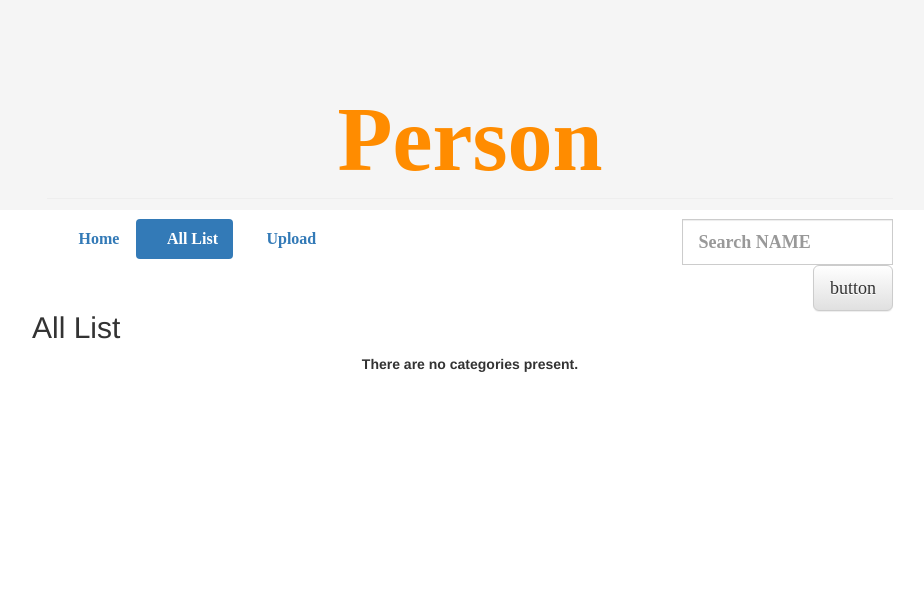
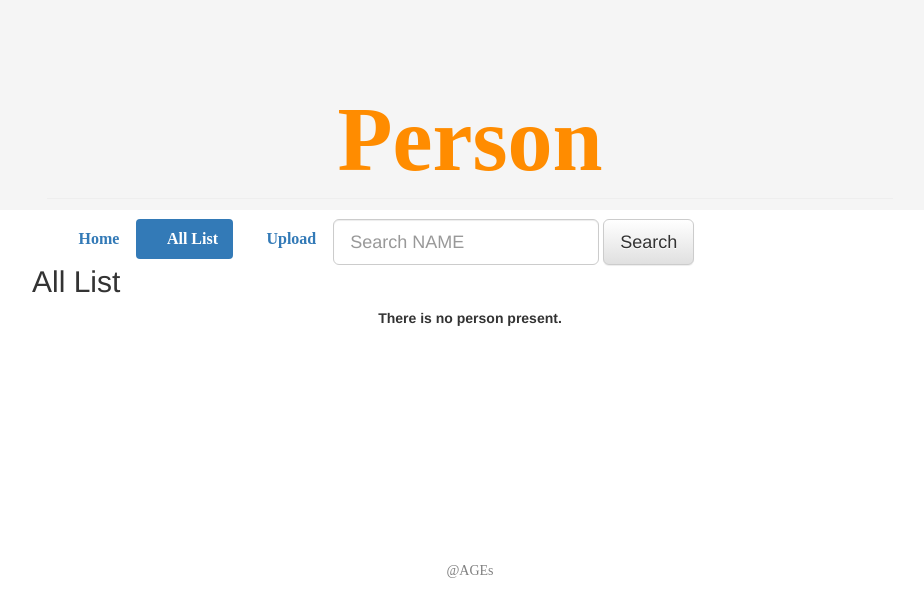
Before and after one commit to AGEs-com/AGEs, a Django app: page /AGEs/person/ in a window 1280 px wide. Shown: the top 610 px of the page, without its empty margins (170-1094 px from the left). Run offline with Django 3.2, Linux system fonts and the light colour scheme; data that the repository does not hold is empty; some libraries are stand-ins or nearby versions; some web fonts are replaced.

Commit message:
検索機能を修正

```diff
--- a/AGEs_project/templates/AGEs/base.html
+++ b/AGEs_project/templates/AGEs/base.html
@@ -57,15 +57,13 @@
 					</p>
 				</form>
 				-->
-					<div id="custom-search-input">
-						<div id="cool_search" class="input-group col-md-3">
-							<form id="search_form" method="post" action="/AGEs/search/">
-								{% csrf_token %}
-								<input type="search" class="form-control input-lg" name="item_name" placeholder="Search NAME" />
-								<input type="submit" class="btn btn-default btn-lg" value="button">
-							</form>
-						</div>
-					</div>
+					<li id="custom-search-input">
+						<form id="search_form" method="post" action="/AGEs/search/" class="form-inline text-right">
+							{% csrf_token %}
+							<input type="search" class="form-control input-lg" name="item_name" placeholder="Search NAME" />
+							<input type="submit" class="btn btn-default btn-lg" value="Search">
+						</form>
+					</li>
 				</ul>
 			</div>
 			<!-- 下記から各画面依存　-->
@@ -73,7 +71,7 @@
 			{% endblock %}
 			<div id="header_aff">
 				<!--▼▼ アフリエィト ▼▼-->
-				<script type="text/javascript" src="http://100516.advision-adnw.jp/t/001/038/a1001038.js"></script>
+				<!-- <script type="text/javascript" src="http://100516.advision-adnw.jp/t/001/038/a1001038.js"></script> -->
 				<!--▲▲ アフリエィト ▲▲-->
 			</div>
 			<div id="logo">
--- a/AGEs_project/templates/AGEs/person.html
+++ b/AGEs_project/templates/AGEs/person.html
@@ -17,7 +17,7 @@
         <div class="col-xs-6 col-sm-4 col-md-2"><a href="/AGEs/item/{{ item.id }}">{{ item.item_name }}({{ item.num_of_pictures}})</a></div>
         {% endfor %}
 	{% else %}
-		<strong>There are no categories present.</strong>
+		<strong>There is no person present.</strong>
 	{% endif %}
 </div>
 <br>
--- a/AGEs_project/templates/AGEs/personname.html
+++ b/AGEs_project/templates/AGEs/personname.html
@@ -13,7 +13,7 @@
 <link rel="stylesheet" href="{% static "css/personname.css" %}">
 <!-- Lightbox -->
 <link rel="stylesheet" href="{% static "css/lightbox.css" %}">
-<link rel="stylesheet" href="{% static "js/lightbox.min.js" %}">
+<script type="text/javascript" src="{% static "js/lightbox.min.js" %}"></script>
 <h2 id="glyphicons-glyphs">{{ item_name }}</h2>
 <div class="row" id="list">
 	<ul class="thumbzoom clearfix">
@@ -22,13 +22,13 @@
                 {% for picture in pictures %}
                 <!-- picture.image.url の".url"を書くことがポイント！これで画像を表示できる -->
                 <li>
-                	<a href="{{ picture.image.url }}" rel="lightbox[group1]">
+                	<a href="{{ picture.image.url }}" data-title="{{ picture.age }}-year-old [Description]: {{ picture.description }}" rel="lightbox[group1]">
                 		<img src="{{ picture.image.url }}">
                 	</a>
                 </li>
                 {% endfor %}
             {% else %}
-                <strong>No pictures currently in category.</strong>
+                <strong>No pictures currently in {{ item_name }}.</strong>
             {% endif %}
         {% else %}
             The specified category {{ item_name }} does not exist!
--- a/AGEs_project/templates/AGEs/upload.html
+++ b/AGEs_project/templates/AGEs/upload.html
@@ -21,7 +21,7 @@
 		<input id="id_item_name" maxlength="128" name="item_name" type="text" />
 	</p>
 	<br>
-	<input class="btn btn-danger" type="submit" name="submit" value="Create New Person" />
+	<input class="btn btn-primary" type="submit" name="submit" value="Create New Person" />
 	<br>
 </form>
 <br>
--- a/AGEs_project/templates/AGEs/upload_picture.html
+++ b/AGEs_project/templates/AGEs/upload_picture.html
@@ -35,7 +35,7 @@
     <br>
     <input id="id_image" name="image" type="file" />
     <br>
-	<input type="submit" name="submit" value="Post Picture" class="danger"/>
+	<input type="submit" name="submit" value="Post Picture" class="btn-primary"/>
 </form>
 <br>
 {% endblock %}
```
Also changed, not shown: AGEs_project/AGEs/views/post_views.py (+6 -3 lines), AGEs_project/AGEs/views/search_views.py (+3 -5 lines), AGEs_project/templates/AGEs/home.html (+5 -20 lines), AGEs_project/static/img/close.png (renamed from AGEs_project/static/images/close.png), AGEs_project/static/img/loading.gif (renamed from AGEs_project/static/images/loading.gif), AGEs_project/static/img/next.png (renamed from AGEs_project/static/images/next.png), AGEs_project/static/img/prev.png (renamed from AGEs_project/static/images/prev.png).
